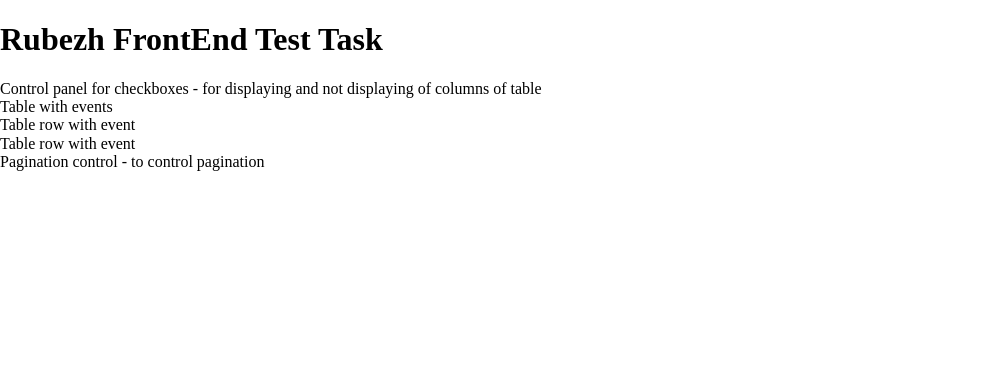
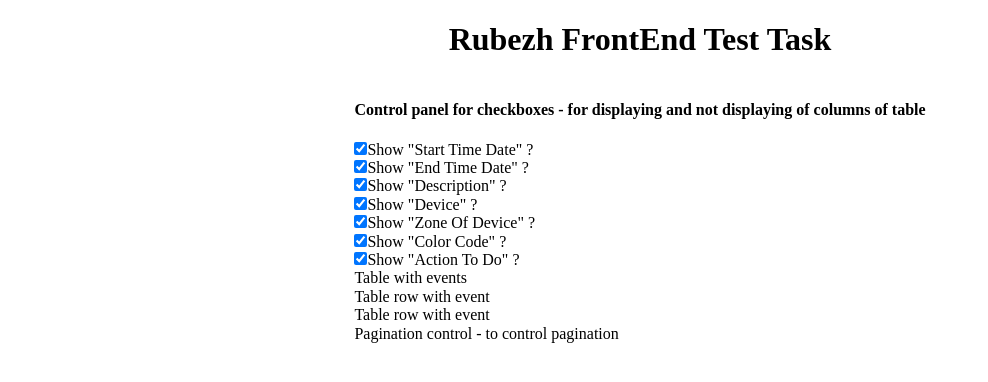
Before and after one commit to AndreiMedvedevSaratov/a028-rubezh-test-task, a React (Create React App) app: page / in a window 1280 px wide. Shown: the top 382 px of the page, without its empty margins (0-988 px from the left). Built offline with nearby package versions, Linux system fonts and the light colour scheme.

Commit message:
commit-008 - add Checkbox Control Panel realization

```diff
--- a/src/App.js
+++ b/src/App.js
@@ -1,6 +1,6 @@
 import React from 'react';
 
-import { CheckboxControlPanel } from './Components/CheckboxControlPanel';
+import CheckboxControlPanel from './Components/CheckboxControlPanel/CheckboxControlPanel';
 import { EventsTable } from './Components/EventsTable/EventsTable';
 import { PaginationControl } from './Components/PaginationControl';
 
--- a/src/App.scss
+++ b/src/App.scss
@@ -4,9 +4,14 @@ body,
   height: 100%;
 }
 
-.page {
+.App {
   height: 100%;
   display: flex;
+  flex-direction: column;
   align-items: center;
-  justify-content: center;
+  justify-content: top;
 }
+
+.App-header {
+  margin: 0 auto;
+}
--- a/src/Components/CheckboxControlPanel/CheckboxControlPanel.jsx
+++ b/src/Components/CheckboxControlPanel/CheckboxControlPanel.jsx
@@ -1,9 +1,144 @@
-import React from 'react';
+import React, { Component } from 'react';
 
-export const CheckboxControlPanel = () => {
-	return (
-		<div>
-			Control panel for checkboxes - for displaying and not displaying of columns of table
-		</div>
-	)
+class CheckboxControlPanel extends Component {
+	state = {
+		isStartTimeDateShow: true,
+		isEndTimeDateShow: true,
+		isDescriptionShow: true,
+		isDeviceShow: true,
+		isZoneOfDeviceShow: true,
+		isColorCodeShow: true,
+		isActionToDoShow: true,
+	};
+
+	onChangeStartTimeDate = () => {
+		this.setState(initialState => ({
+			isStartTimeDateShow: !initialState.isStartTimeDateShow,
+		}));
+	}
+	onChangeEndTimeDate = () => {
+		this.setState(initialState => ({
+			isEndTimeDateShow: !initialState.isEndTimeDateShow,
+		}));
+	}
+	onChangeDescription = () => {
+		this.setState(initialState => ({
+			isDescriptionShow: !initialState.isDescriptionShow,
+		}));
+	}
+	onChangeDevice = () => {
+		this.setState(initialState => ({
+			isDeviceShow: !initialState.isDeviceShow,
+		}));
+	}
+	onChangeZoneOfDevice = () => {
+		this.setState(initialState => ({
+			isZoneOfDeviceShow: !initialState.isZoneOfDeviceShow,
+		}));
+	}
+	onChangeColorCode = () => {
+		this.setState(initialState => ({
+			isColorCodeShow: !initialState.isColorCodeShow,
+		}));
+	}
+	onChangeActionToDo = () => {
+		this.setState(initialState => ({
+			isActionToDoShow: !initialState.isActionToDoShow,
+		}));
+	}
+
+
+	onSubmit = (e) => {
+		e.preventDefault();
+	}
+
+	render() {
+		return (
+			<div className="checkbox-control-panel">
+				<h4>Control panel for checkboxes - for displaying and not displaying of columns of table</h4>
+				<form className="checkbox-control-form" onSubmit={this.onSubmit}>
+
+					<div className="checkbox-control-panel__checkbox">
+						<label className="checkbox-control-panel__label">
+							<input type="checkbox"
+								checked={this.state.isStartTimeDateShow}
+								onChange={this.onChangeStartTimeDate}
+								className="checkbox-control-panel__input"
+							/>
+							Show "Start Time Date" ?
+						</label>
+					</div>
+
+					<div className="checkbox-control-panel__checkbox">
+						<label className="checkbox-control-panel__label">
+							<input type="checkbox"
+								checked={this.state.isEndTimeDateShow}
+								onChange={this.onChangeEndTimeDate}
+								className="checkbox-control-panel__input"
+							/>
+							Show "End Time Date" ?
+						</label>
+					</div>
+
+					<div className="checkbox-control-panel__checkbox">
+						<label className="checkbox-control-panel__label">
+							<input type="checkbox"
+								checked={this.state.isDescriptionShow}
+								onChange={this.onChangeDescription}
+								className="checkbox-control-panel__input"
+							/>
+							Show "Description" ?
+						</label>
+					</div>
+
+					<div className="checkbox-control-panel__checkbox">
+						<label className="checkbox-control-panel__label">
+							<input type="checkbox"
+								checked={this.state.isDeviceShow}
+								onChange={this.onChangeDevice}
+								className="checkbox-control-panel__input"
+							/>
+							Show "Device" ?
+						</label>
+					</div>
+
+					<div className="checkbox-control-panel__checkbox">
+						<label className="checkbox-control-panel__label">
+							<input type="checkbox"
+								checked={this.state.isZoneOfDeviceShow}
+								onChange={this.onChangeZoneOfDevice}
+								className="checkbox-control-panel__input"
+							/>
+							Show "Zone Of Device" ?
+						</label>
+					</div>
+
+					<div className="checkbox-control-panel__checkbox">
+						<label className="checkbox-control-panel__label">
+							<input type="checkbox"
+								checked={this.state.isColorCodeShow}
+								onChange={this.onChangeColorCode}
+								className="checkbox-control-panel__input"
+							/>
+							Show "Color Code" ?
+						</label>
+					</div>
+
+					<div className="checkbox-control-panel__checkbox">
+						<label className="checkbox-control-panel__label">
+							<input type="checkbox"
+								checked={this.state.isActionToDoShow}
+								onChange={this.onChangeActionToDo}
+								className="checkbox-control-panel__input"
+							/>
+							Show "Action To Do" ?
+						</label>
+					</div>
+
+				</form>
+			</div>
+		);
+	}
 }
+
+export default CheckboxControlPanel;
--- a/src/Components/CheckboxControlPanel/CheckboxControlPanel.scss
+++ b/src/Components/CheckboxControlPanel/CheckboxControlPanel.scss
@@ -0,0 +1,16 @@
+.checkbox-control-panel {
+	display: flex;
+	flex-direction: column;
+}
+
+.checkbox-control-form {
+
+}
+
+.checkbox-control-panel__checkbox {
+
+}
+
+.checkbox-control-panel__label {
+
+}
--- a/src/Components/EventsTable/EventsTable.jsx
+++ b/src/Components/EventsTable/EventsTable.jsx
@@ -4,7 +4,7 @@ import { EventRow } from './Components/EventRow/EventRow';
 
 export const EventsTable = () => {
 	return (
-		<div>
+		<div className="events-table">
 			Table with events
 			<EventRow />
 			<EventRow />
--- a/src/Components/EventsTable/EventsTable.scss
+++ b/src/Components/EventsTable/EventsTable.scss
@@ -0,0 +1,3 @@
+.events-table {
+
+}
```
Also changed, not shown: src/Store/Events/Reducer.js (+9 -0 lines).
